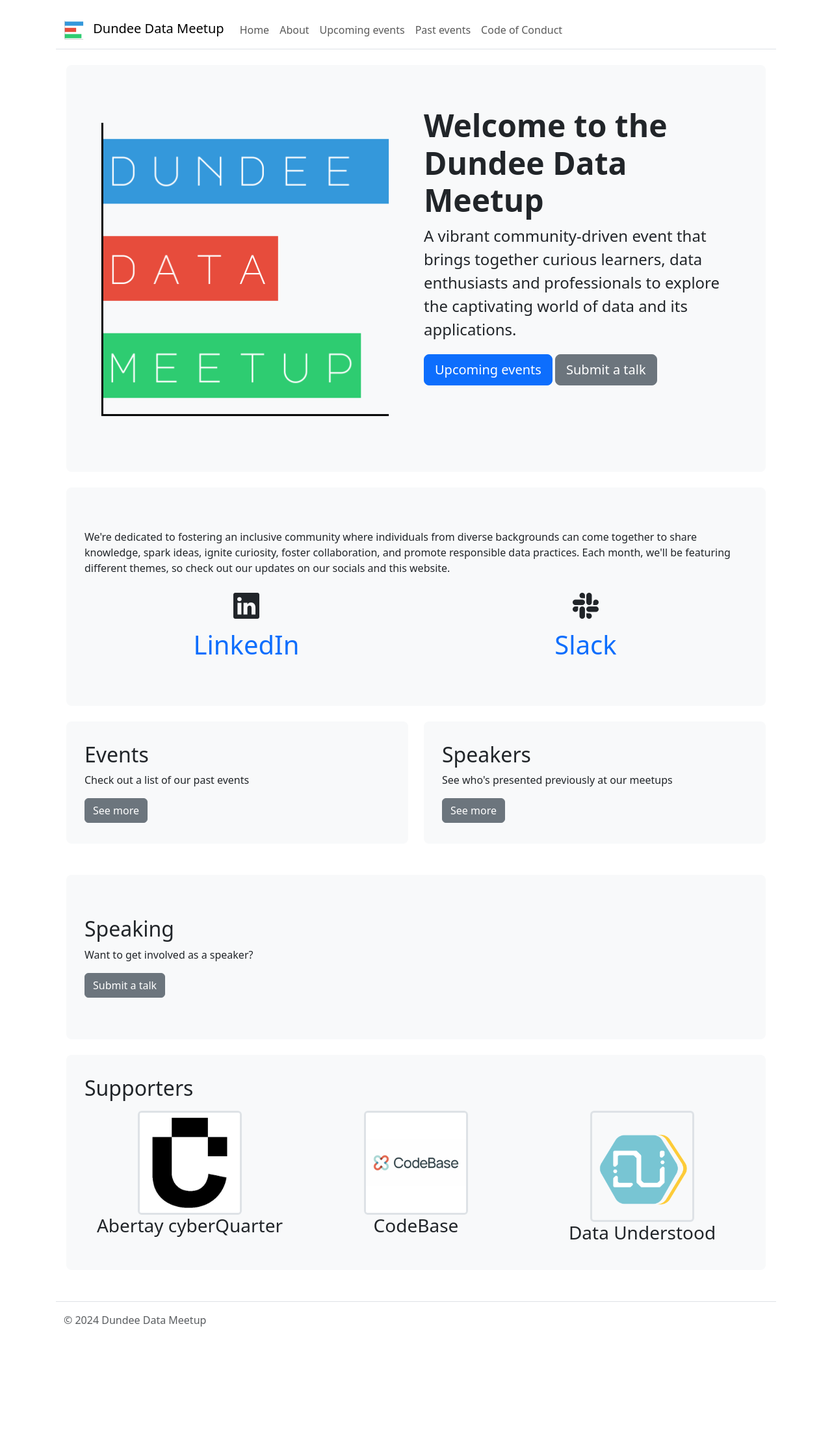
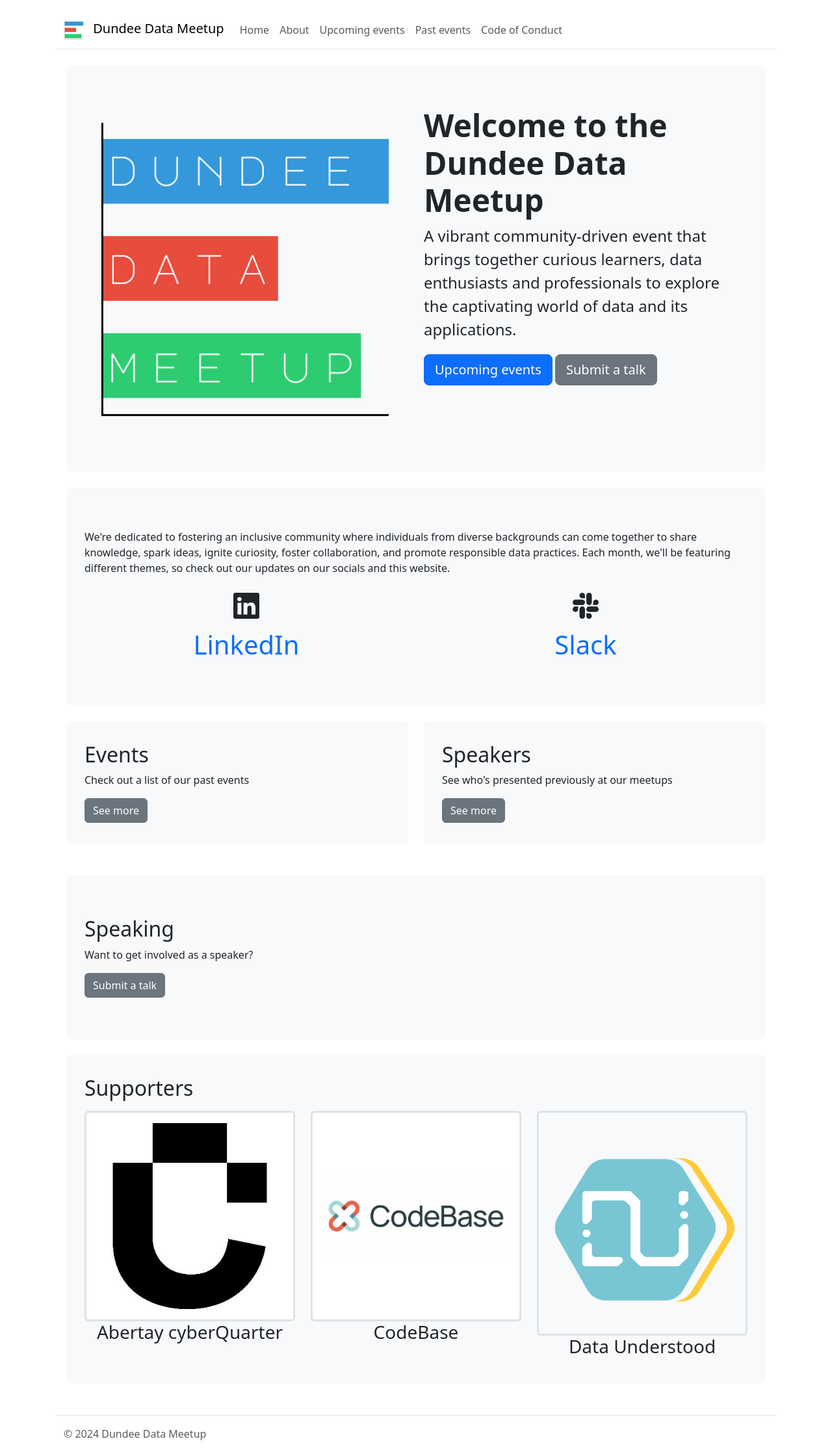
Before and after one commit to DundeeDataMeetup/dundeedatameetup.github.io, a Jekyll site: the page built from index.html, in a window 1280 px wide. Shown: the whole page at 65% size. Built offline with Jekyll 4.4.1, drawn with Linux system fonts in a browser that asks for light colours; before the commit the page ends 2059 px from its top, so only the background shows below that.

Commit message:
Switch sponsor logo CSS dimensions

```diff
--- a/assets/css/site.css
+++ b/assets/css/site.css
@@ -1,6 +1,6 @@
 .sponsor-logo {
-    width: 10rem;
-    height: auto;
+    width: auto;
+    height: 10rmem;
 }
 
 .headshot-wrapper {
```
